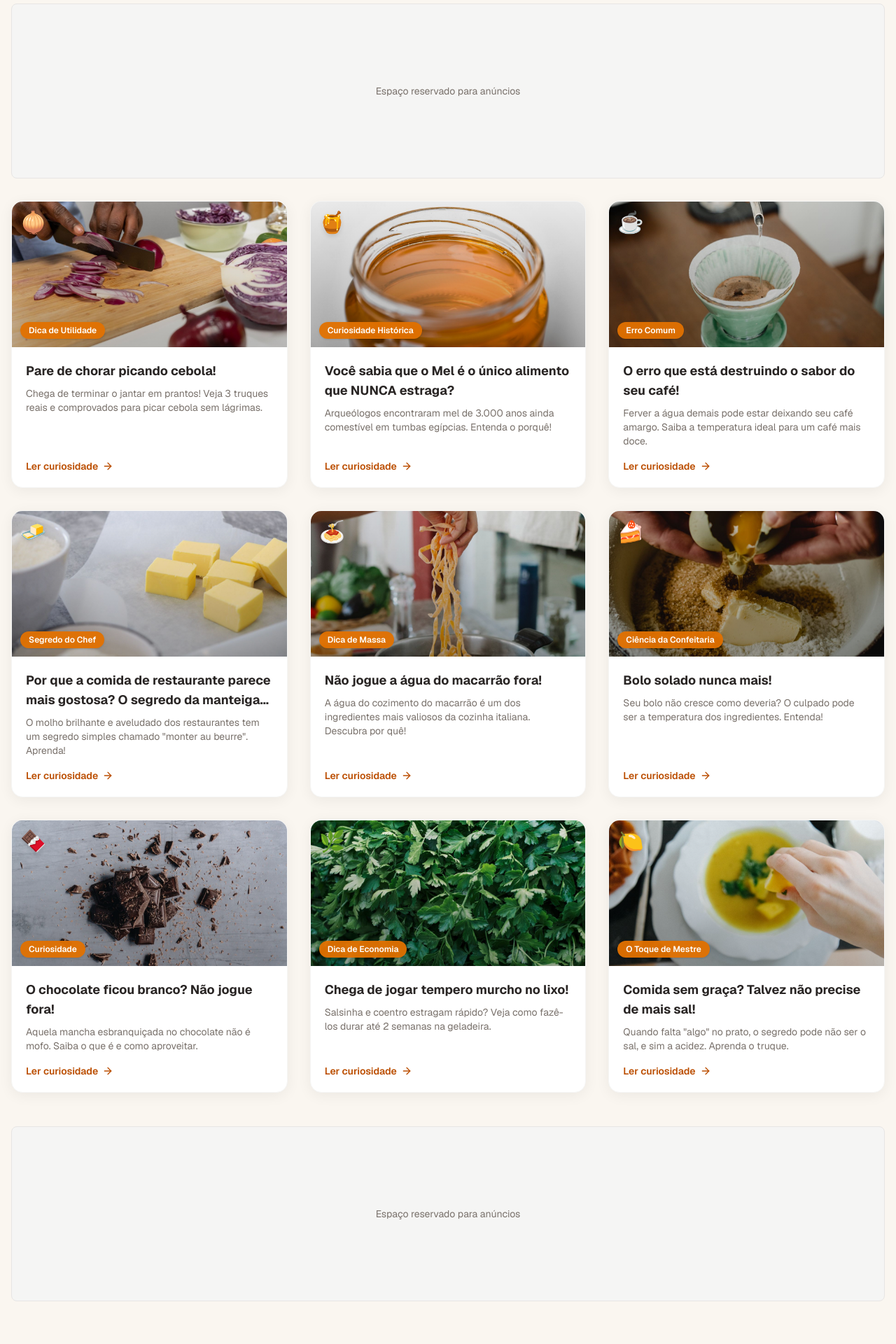
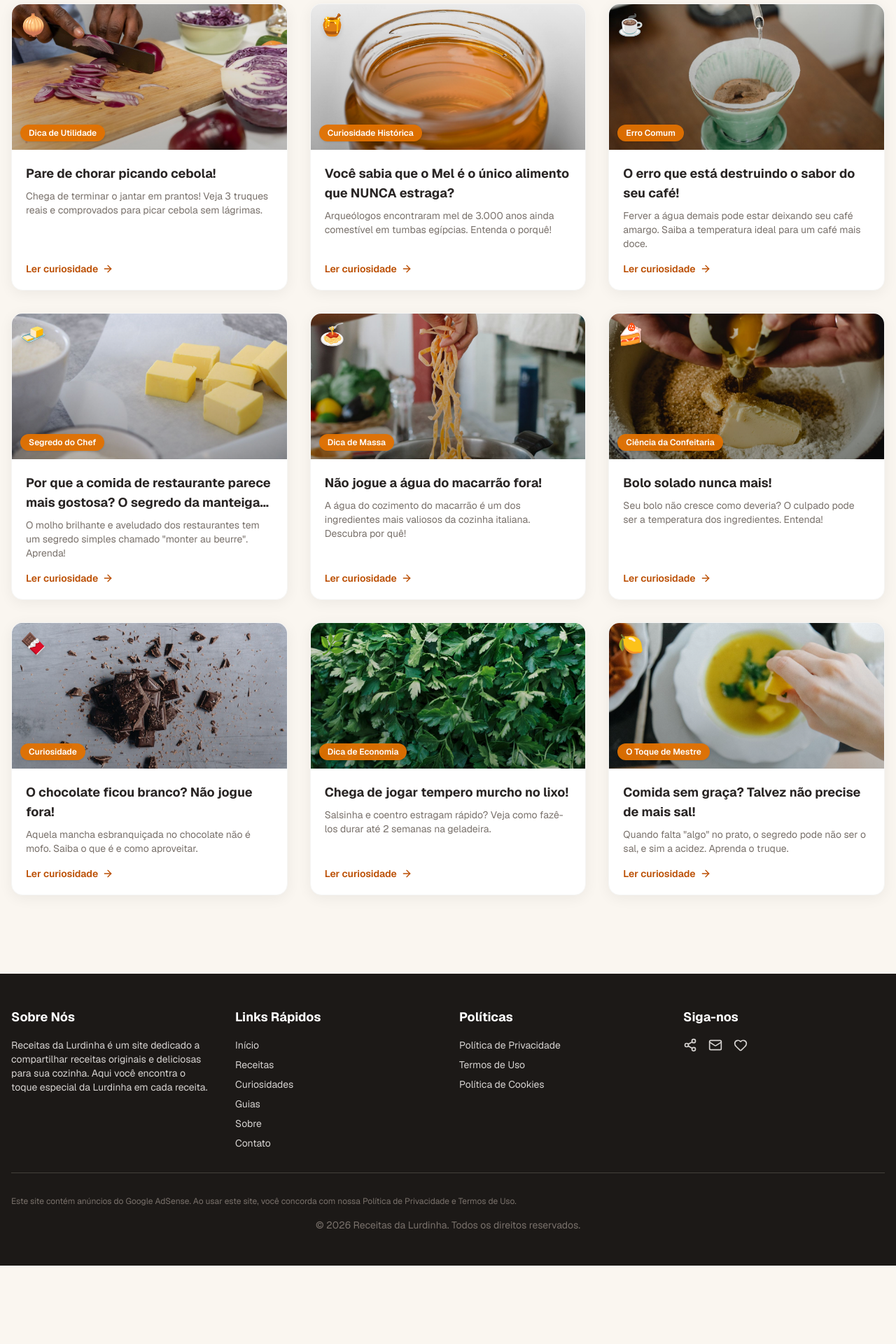
Before and after one commit to Dryedson/Receitas_da_lurdinha, a Next.js app: page /curiosidades in a window 1280 px wide. Shown: the part 300-2220 px from the top of the page at 70% size. After the commit the page ends 2108 px from the top, so only its background shows below. Built offline with nearby package versions, Linux system fonts and the light colour scheme.

Commit message:
chore: remove todos os placeholders de anúncios para usar AdSense automático

```diff
--- a/app/curiosidades/[slug]/page.tsx
+++ b/app/curiosidades/[slug]/page.tsx
@@ -92,13 +92,6 @@ export default async function CuriosidadePage({ params }: PageProps) {
           {curiosidade.introducao}
         </p>
 
-        {/* Espaço reservado para anúncio (Google AdSense) */}
-        <div className="mb-8">
-          <div className="bg-stone-100 rounded-lg p-4 text-center text-stone-500 min-h-[250px] flex items-center justify-center border border-stone-200">
-            <p className="text-sm">Espaço reservado para anúncios</p>
-          </div>
-        </div>
-
         {/* Seções do conteúdo */}
         <div className="space-y-8">
           {curiosidade.secoes.map((secao, index) => (
--- a/app/curiosidades/page.tsx
+++ b/app/curiosidades/page.tsx
@@ -29,26 +29,12 @@ export default function CuriosidadesPage() {
 
       {/* Conteúdo principal */}
       <div className="max-w-7xl mx-auto px-4 py-12">
-        {/* Espaço reservado para anúncio (Google AdSense) */}
-        <div className="mb-8">
-          <div className="bg-stone-100 rounded-lg p-4 text-center text-stone-500 min-h-[250px] flex items-center justify-center border border-stone-200">
-            <p className="text-sm">Espaço reservado para anúncios</p>
-          </div>
-        </div>
-
         {/* Grid de curiosidades */}
         <div className="grid grid-cols-1 md:grid-cols-2 lg:grid-cols-3 gap-8">
           {curiosidades.map((curiosidade) => (
             <CuriosidadeCard key={curiosidade.id} curiosidade={curiosidade} />
           ))}
         </div>
-
-        {/* Espaço reservado para anúncio (Google AdSense) */}
-        <div className="mt-12">
-          <div className="bg-stone-100 rounded-lg p-4 text-center text-stone-500 min-h-[250px] flex items-center justify-center border border-stone-200">
-            <p className="text-sm">Espaço reservado para anúncios</p>
-          </div>
-        </div>
       </div>
     </div>
   );
--- a/app/guias/[slug]/page.tsx
+++ b/app/guias/[slug]/page.tsx
@@ -93,13 +93,6 @@ export default async function EpisodioPage({ params }: PageProps) {
           {episodio.introducao}
         </p>
 
-        {/* Espaço reservado para anúncio (Google AdSense) */}
-        <div className="mb-8">
-          <div className="bg-stone-100 rounded-lg p-4 text-center text-stone-500 min-h-[250px] flex items-center justify-center border border-stone-200">
-            <p className="text-sm">Espaço reservado para anúncios</p>
-          </div>
-        </div>
-
         {/* Ingredientes (exibido apenas em episódios-receita) */}
         {episodio.ingredientes && episodio.ingredientes.length > 0 && (
           <section className="mb-8 bg-emerald-50 rounded-xl p-6">
--- a/app/guias/page.tsx
+++ b/app/guias/page.tsx
@@ -30,13 +30,6 @@ export default function GuiasPage() {
 
       {/* Conteúdo principal */}
       <div className="max-w-7xl mx-auto px-4 py-12">
-        {/* Espaço reservado para anúncio (Google AdSense) */}
-        <div className="mb-12">
-          <div className="bg-stone-100 rounded-lg p-4 text-center text-stone-500 min-h-[250px] flex items-center justify-center border border-stone-200">
-            <p className="text-sm">Espaço reservado para anúncios</p>
-          </div>
-        </div>
-
         {/* Cada série vira um bloco com seus episódios */}
         <div className="space-y-16">
           {series.map((serie) => (
--- a/app/page.tsx
+++ b/app/page.tsx
@@ -133,13 +133,6 @@ export default function Home() {
         </div>
       </section>
 
-      {/* Anúncio Google AdSense */}
-      <div className="max-w-7xl mx-auto px-4 py-8">
-        <div className="bg-stone-100 rounded-xl p-4 text-center text-stone-500 min-h-[250px] flex items-center justify-center border border-stone-200">
-          <p className="text-sm">Espaço reservado para anúncios</p>
-        </div>
-      </div>
-
       {/* Receitas em Destaque */}
       <section className="py-16 px-4 bg-white">
         <div className="max-w-7xl mx-auto">
@@ -271,13 +264,6 @@ export default function Home() {
         </div>
       </section>
 
-      {/* Anúncio Google AdSense */}
-      <div className="max-w-7xl mx-auto px-4 py-8">
-        <div className="bg-stone-100 rounded-xl p-4 text-center text-stone-500 min-h-[250px] flex items-center justify-center border border-stone-200">
-          <p className="text-sm">Espaço reservado para anúncios</p>
-        </div>
-      </div>
-
       {/* Categorias de Receitas - movida para o final da página */}
       <section className="py-16 px-4 bg-white">
         <div className="max-w-7xl mx-auto">
--- a/app/receitas/RecipesContent.tsx
+++ b/app/receitas/RecipesContent.tsx
@@ -126,13 +126,6 @@ export default function RecipesContent() {
           </div>
         </div>
 
-        {/* Anúncio Google AdSense */}
-        <div className="mb-8">
-          <div className="bg-gray-200 rounded-lg p-4 text-center text-gray-600 min-h-[250px] flex items-center justify-center">
-            <p className="text-sm">Espaço reservado para anúncios</p>
-          </div>
-        </div>
-
         {/* Grid de receitas */}
         {filteredRecipes.length > 0 ? (
           <div className="grid grid-cols-1 md:grid-cols-2 lg:grid-cols-3 gap-6">
@@ -148,12 +141,6 @@ export default function RecipesContent() {
           </div>
         )}
 
-        {/* Anúncio Google AdSense */}
-        <div className="mt-12">
-          <div className="bg-gray-200 rounded-lg p-4 text-center text-gray-600 min-h-[250px] flex items-center justify-center">
-            <p className="text-sm">Espaço reservado para anúncios</p>
-          </div>
-        </div>
       </div>
     </>
   );
--- a/app/receitas/[slug]/page.tsx
+++ b/app/receitas/[slug]/page.tsx
@@ -97,13 +97,6 @@ export default async function RecipePage({ params }: PageProps) {
           </div>
         </div>
 
-        {/* Anúncio Google AdSense */}
-        <div className="mb-8">
-          <div className="bg-gray-200 rounded-lg p-4 text-center text-gray-600 min-h-[250px] flex items-center justify-center">
-            <p className="text-sm">Espaço reservado para anúncios</p>
-          </div>
-        </div>
-
         {/* Grid com ingredientes e modo de preparo */}
         <div className="grid grid-cols-1 lg:grid-cols-3 gap-8 mb-8">
           {/* Ingredientes */}
@@ -148,13 +141,6 @@ export default async function RecipePage({ params }: PageProps) {
           </div>
         </div>
 
-        {/* Anúncio Google AdSense */}
-        <div className="mb-8">
-          <div className="bg-gray-200 rounded-lg p-4 text-center text-gray-600 min-h-[250px] flex items-center justify-center">
-            <p className="text-sm">Espaço reservado para anúncios</p>
-          </div>
-        </div>
-
         {/* Dicas */}
         <div className="bg-blue-50 border-l-4 border-blue-500 p-6 rounded-lg mb-8">
           <h3 className="text-xl font-bold text-blue-900 mb-4">💡 Dicas Importantes</h3>
```
